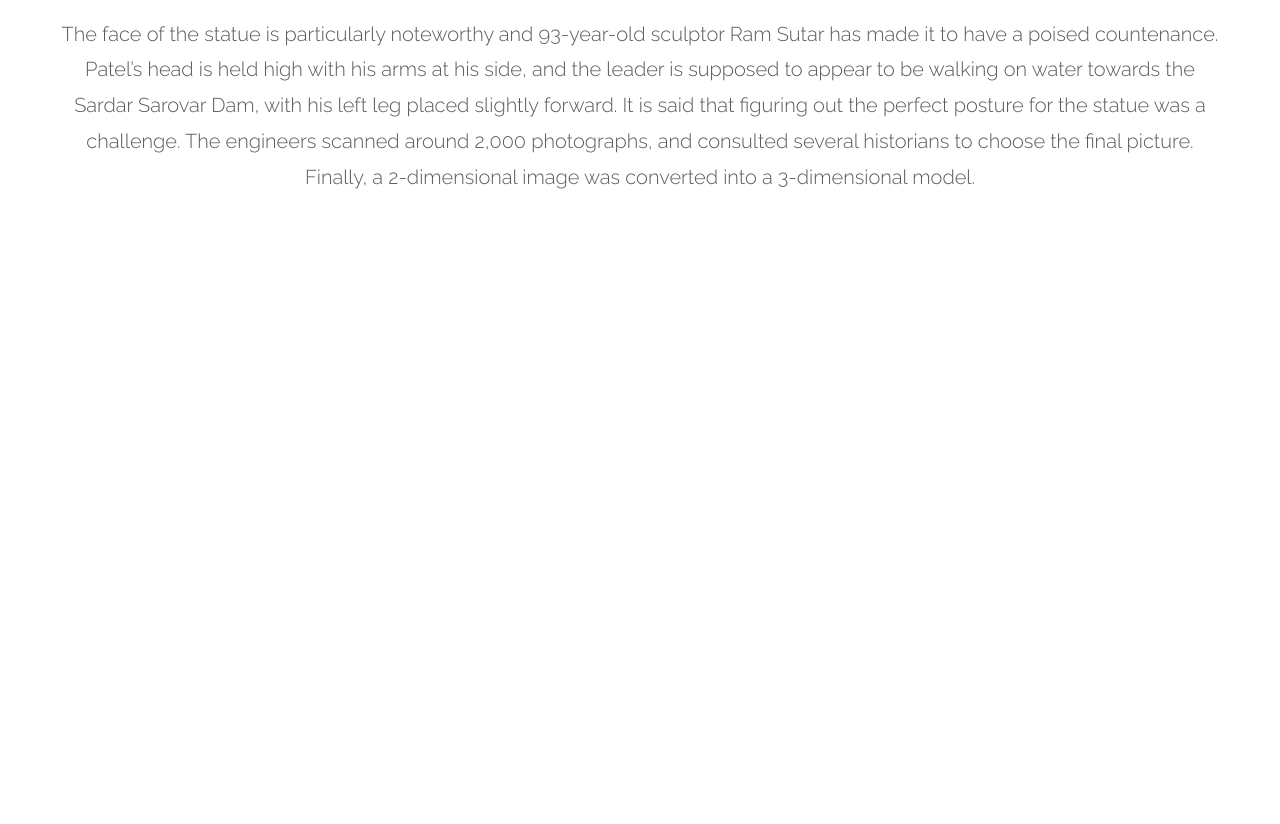
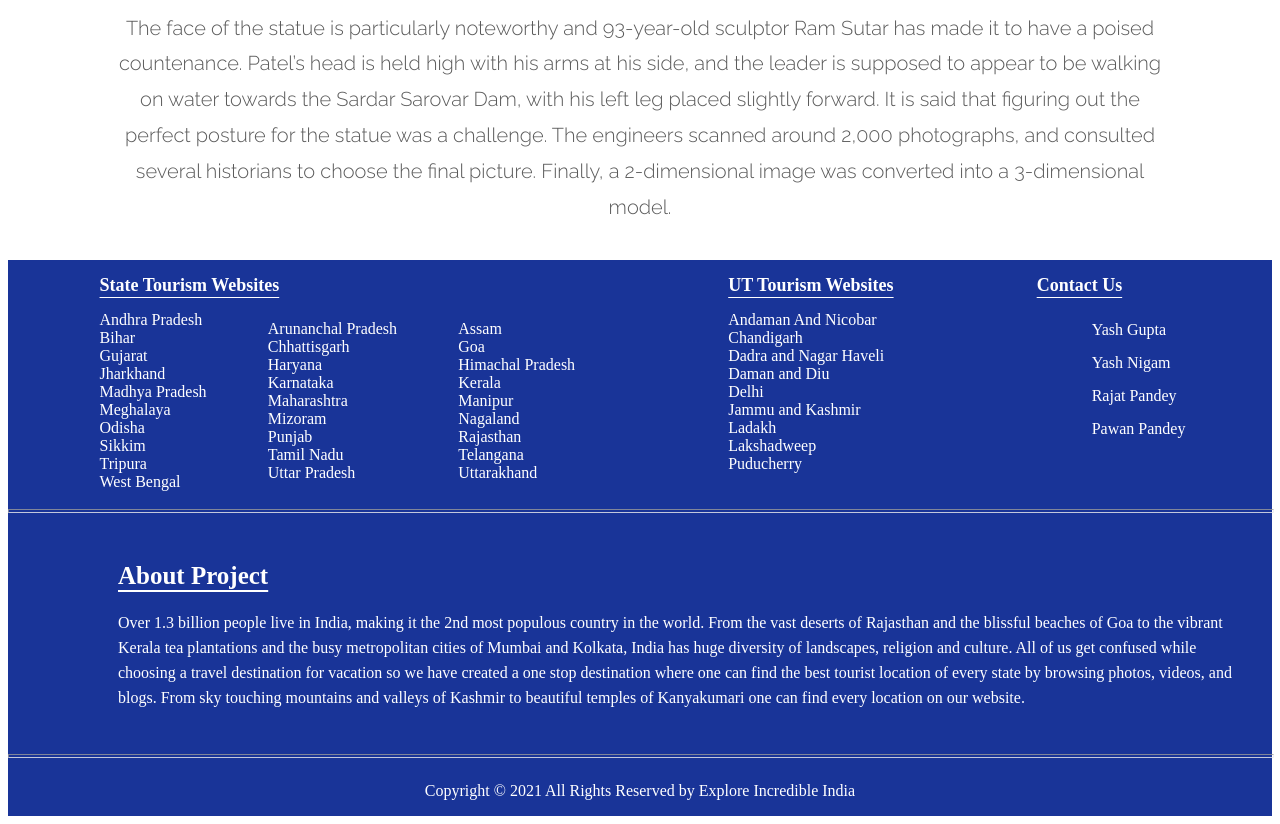
Before and after one commit to Incredible-Limitless-India/Explore-Incredible-India, a plain HTML site: page Pages/statueofunity.html in a window 1280 px wide. Shown: the part 1769-2593 px from the top of the page. Before the commit the page ends 1985 px from the top, so only its background shows below. Drawn offline with Linux system fonts and the light colour scheme.

Commit message:
edited code

```diff
--- a/Pages/statueofunity.html
+++ b/Pages/statueofunity.html
@@ -6,13 +6,12 @@
     <meta http-equiv="X-UA-Compatible" content="IE=edge">
     <meta name="viewport" content="width=device-width, initial-scale=1.0">
     <link href="https://fonts.googleapis.com/css2?family=Raleway:wght@300&display=swap" rel="stylesheet">
-    <link rel="stylesheet" href="../css/header.css">
+    <link rel="stylesheet" href="../css/footer.css">
     <title>Incredible India | Statue of Unity</title>
 
     <style>
         .statueContainer {
-            width: 100%;
-            max-width: 1350px;
+            width: 90%;
             margin: 15px auto;
         }
 
@@ -66,37 +65,6 @@
 
 <body>
 
-    <nav>
-        <div class="menu-icon">
-           <span class="fas fa-bars"></span>
-        </div>
-        <div class="logo">
-           Explore Incredible! India
-        </div>
-        <div class="nav-items">
-               <li><a href="#">Home</a></li>
-               <li><a href="#">Explore</a>
-                   <ul class="submenu">
-                       <li><a href="#">North-India</a></li>
-                       <li><a href="#">South-India</a></li>
-                       <li><a href="#">East-India</a></li>
-                       <li><a href="#">West-India</a></li>
-                   </ul>
-               </li>
-               <li><a href="#">Destination</a></li>
-               <li><a href="#">Signup</a></li>
-        </div>
-        <div class="search-icon">
-           <span class="fas fa-search"></span>
-        </div>
-        <div class="cancel-icon">
-           <span class="fas fa-times"></span>
-        </div>
-        <form action="#">
-           <input type="search" class="search-data" placeholder="Search" required>
-           <button type="submit" class="fas fa-search"></button>
-        </form>
-     </nav>
     <div id="container">
 
 
@@ -106,7 +74,7 @@
         </section>
         <div class="statueofunity-breadcrumbs">
             <ol>
-                <li><a href="../index.html">Home / </a></li>
+                <li><a style="color: blue;" href="../index.html">Home / </a></li>
                 <li><a style="color: blue;" href="../index.html"> Popular In India / </a></li>
                 <li><a style="color: #8b8b8b;" href="#">Statue Of Unity</a></li>
             </ol>
@@ -152,6 +120,102 @@
         </article>
     </div>
 
+    <footer>
+        <section class="foot-sec-1">
+            <section class="foot-states">
+                <section class="foot-heading"><h2>State Tourism Websites</h2></section>
+                    <section class="foot-content">
+                        <section class="foot-st-sec-1">
+
+                            <a href="https://tourism.ap.gov.in/" target="_blank">Andhra Pradesh</a><br>
+                            <a href="https://tourism.bihar.gov.in/" target="_blank">Bihar</a><br>
+                            <a href="https://www.gujarattourism.com/" target="_blank">Gujarat</a><br>
+                            <a href="https://tourism.jharkhand.gov.in/" target="_blank">Jharkhand</a><br>
+                            <a href="https://www.mptourism.com/" target="_blank">Madhya Pradesh</a><br>
+                            <a href="https://www.meghalayatourism.in/" target="_blank">Meghalaya</a><br>
+                            <a href="https://odishatourism.gov.in/foot-content/tourism/en.html" target="_blank">Odisha</a><br>
+                            <a href="https://www.sikkimtourism.gov.in/Public/index" target="_blank">Sikkim</a><br>
+                            <a href="https://tripuratourism.gov.in/" target="_blank">Tripura</a><br>
+                            <a href="https://wbtourism.gov.in/" target="_blank">West Bengal</a><br>
+                        </section>
+
+                        <section class="foot-st-sec-2">
+                            <a href="https://arunachaltourism.com/" target="_blank">Arunanchal Pradesh</a><br>
+                            <a href="https://www.chhattisgarhtourism.in/" target="blank">Chhattisgarh</a><br>
+                            <a href="https://haryanatourism.gov.in/" target="_blank">Haryana</a><br>
+                            <a href="https://www.karnatakatourism.org/" target="_blank">Karnataka</a><br>
+                            <a href="https://www.maharashtratourism.gov.in/" target="_blank">Maharashtra</a><br>
+                            <a href="https://tourism.mizoram.gov.in/" target="_blank">Mizoram</a><br>
+                            <a href="https://punjabtourism.punjab.gov.in/" target="_blank">Punjab</a><br>
+                            <a href="http://www.tamilnadutourism.org/" target="_blank">Tamil Nadu</a><br>
+                            <a href="http://www.uptourism.gov.in/" target="_blank">Uttar Pradesh</a><br>
+                        </section>
+
+                        <section class="foot-st-sec-3">
+                            <a href="https://tourism.assam.gov.in/" target="_blank">Assam</a><br>
+                            <a href="https://goa-tourism.com/" target="_blank">Goa</a><br>
+                            <a href="https://himachaltourism.gov.in/" target="_blank">Himachal Pradesh</a><br>
+                            <a href="https://www.keralatourism.org/" target="_blank">Kerala</a><br>
+                            <a href="http://www.manipurtourism.gov.in/" target="_blank">Manipur</a><br>
+                            <a href="https://tourism.nagaland.gov.in/" target="_blank">Nagaland</a><br>
+                            <a href="http://tourism.rajasthan.gov.in/" target="_blank">Rajasthan</a><br>
+                            <a href="https://www.telanganatourism.gov.in/" target="_blank">Telangana</a><br>
+                            <a href="https://uttarakhandtourism.gov.in/" target="_blank">Uttarakhand</a><br>
+                        </section>
+
+                </section>
+            </section>
+
+            <section class="foot-ut-links" >
+                <h2>UT Tourism Websites</h2>
+                <a href="https://www.andamantourism.gov.in/" target="_blank">Andaman And Nicobar</a><br>
+                <a href="http://chandigarhtourism.gov.in/" target="_blank">Chandigarh</a><br>
+                <a href="https://www.tourismdddnh.in/" target="_blank">Dadra and Nagar Haveli</a><br>
+                <a href="https://www.tourismdddnh.in/" target="_blank">Daman and Diu</a><br>
+                <a href="https://delhitourism.gov.in/delhitourism/index.jsp" target="_blank">Delhi</a><br>
+                <a href="http://www.jktourism.jk.gov.in/" target="_blank">Jammu and Kashmir</a><br>
+                <a href="http://www.jktourism.jk.gov.in/" target="_blank">Ladakh</a><br>
+                <a href="https://www.lakshadweeptourism.com/" target="_blank">Lakshadweep</a><br>
+                <a href="https://www.pondytourism.in/" target="_blank">Puducherry</a><br>
+            </section>
+
+            <section class="foot-contact">
+                <h2>Contact Us</h2>
+                <ul>
+                    <li>
+                        <i class="fa fa-github"></i><span><a href="https://github.com/Yash-1305yg" target="_blank">Yash Gupta</span></a>
+                    </li>
+                    <li>
+                        <i class="fa fa-github"></i><span><a href="https://github.com/YASH-ROCKSTAR" target="_blank">Yash Nigam</span></a>
+                    </li>
+                    <li>
+                        <i class="fa fa-github"></i><span><a href="https://github.com/Yash-1305yg" target="_blank">Rajat Pandey</span></a>
+                    </li>
+                    <li>
+                        <i class="fa fa-github"></i><span><a href="https://github.com/Yash-1305yg" target="_blank">Pawan Pandey</span></a>
+                    </li>
+
+                </ul>
+            </section>
+        </section>
+    </section>
+        <hr/>
+
+
+        <section class="foot-sec-2">
+            <h2>About Project</h2>
+            <p>Over 1.3 billion people live in India, making it the 2nd most populous country in the world. From the vast deserts of Rajasthan and the blissful beaches of Goa to the vibrant Kerala tea plantations and the busy metropolitan cities of Mumbai and Kolkata, India has huge diversity of landscapes, religion and culture. All of us get confused while choosing a travel destination for vacation so we have created a one stop destination where one can find the best tourist location of every state by browsing photos, videos, and blogs. From sky touching mountains and valleys of Kashmir to beautiful temples of Kanyakumari one can find every location on our website. </p>
+        </section>
+
+        <hr/>
+
+        <section class="foot-sec-3">
+            <p>
+                Copyright &copy; 2021 All Rights Reserved by
+                <a href="#">Explore Incredible India</a>
+            </p>
+        </section>
+    </footer>
 </body>
 
 </html>
```
